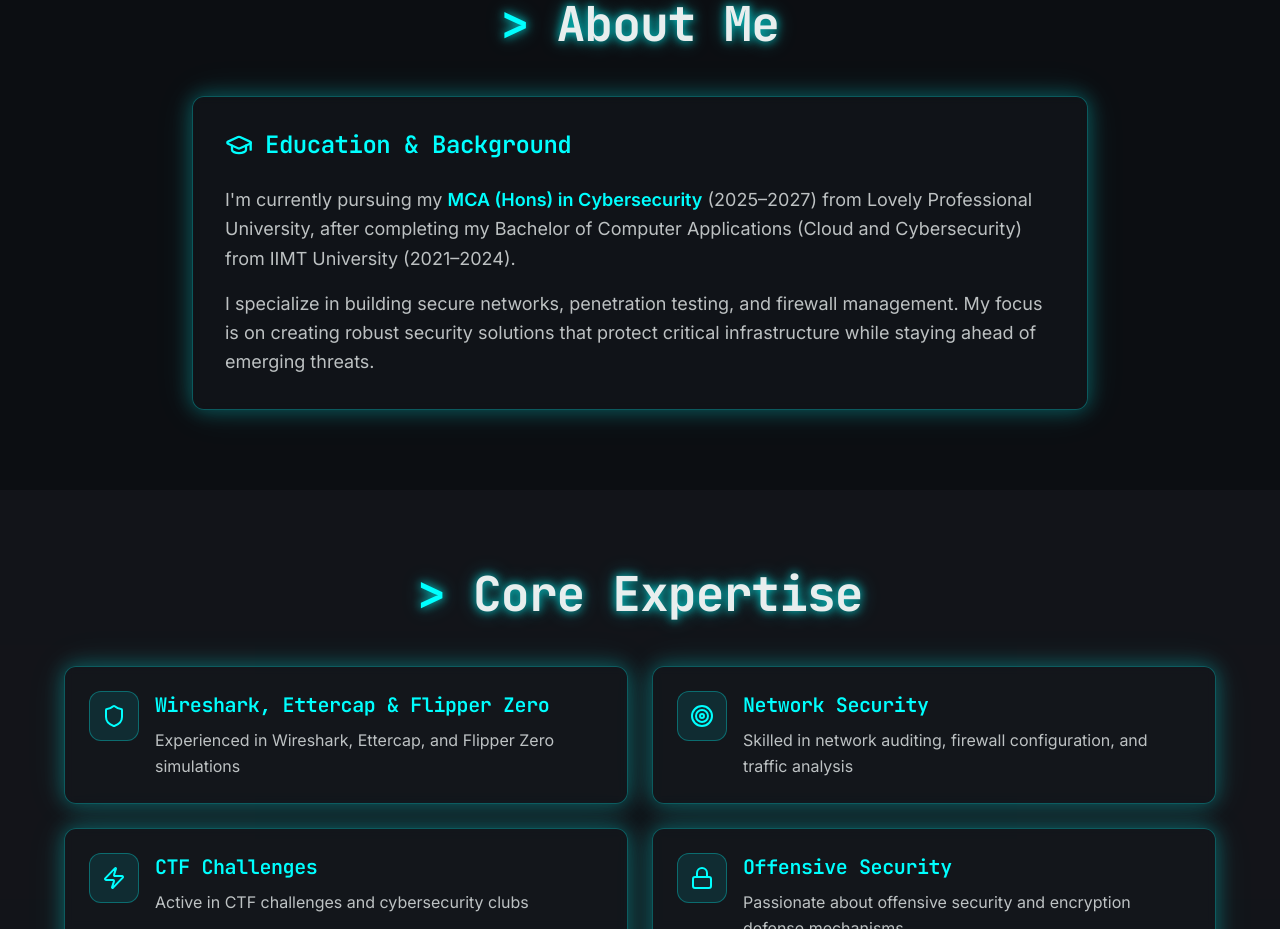
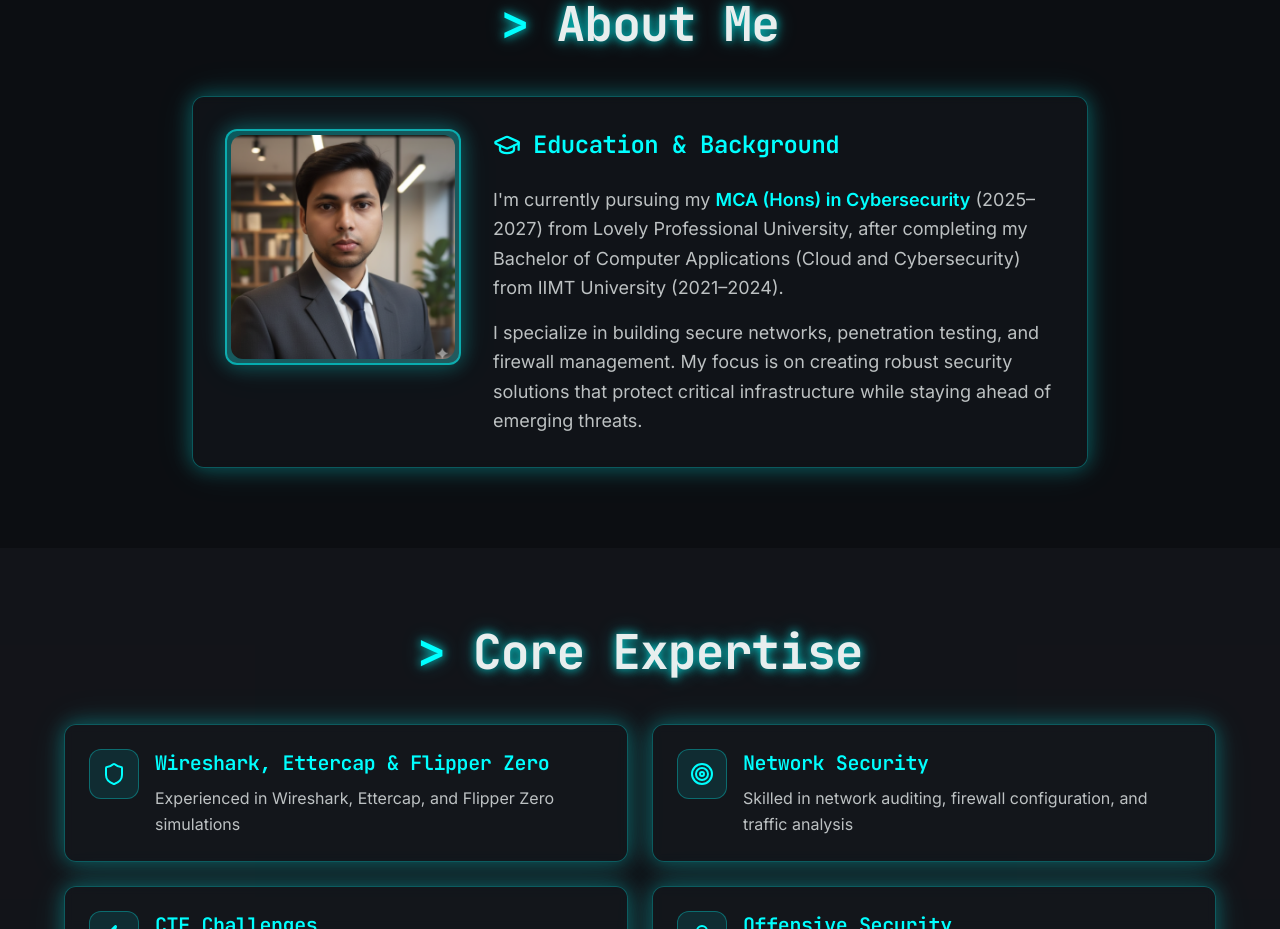
Before and after one commit to Vipul1231-ne/cyber-vault-display, a React (Vite) app: page / in a window 1280 px wide. Shown: the part 880-1809 px from the top of the page. Built offline with nearby package versions, Linux system fonts and the light colour scheme; the HTML template or start-up script is replaced by a standard one.

Commit message:
Add photo to About section
Incorporate the user profile photo next to the About content by updating the About section layout to include a profile image with cyber-glow styling, imported from assets. This positions the photo near the "About" content for better personal branding.

```diff
--- a/src/components/AboutSection.tsx
+++ b/src/components/AboutSection.tsx
@@ -1,4 +1,5 @@
 import { GraduationCap } from "lucide-react";
+import profilePhoto from "@/assets/profile-photo.png";
 
 const AboutSection = () => {
   return (
@@ -9,6 +10,20 @@ const AboutSection = () => {
         </h2>
 
         <div className="cyber-glow rounded-lg p-8 bg-card/50 backdrop-blur-sm border border-primary/30 animate-fade-in-up">
+          <div className="flex flex-col md:flex-row gap-8 items-center md:items-start">
+            {/* Profile Photo */}
+            <div className="flex-shrink-0">
+              <div className="cyber-glow rounded-lg p-1 bg-gradient-to-br from-primary/30 to-accent/30 backdrop-blur-sm border-2 border-primary/50">
+                <img
+                  src={profilePhoto}
+                  alt="Vipul Kumar - Cybersecurity Specialist"
+                  className="w-48 h-48 md:w-56 md:h-56 rounded-lg object-cover"
+                />
+              </div>
+            </div>
+
+            {/* Content */}
+            <div className="flex-1">
               <div className="flex items-center gap-3 mb-6">
                 <GraduationCap className="w-7 h-7 text-primary" />
                 <h3 className="text-2xl font-semibold text-primary">Education & Background</h3>
@@ -27,6 +42,8 @@ const AboutSection = () => {
               </div>
             </div>
           </div>
+        </div>
+      </div>
     </section>
   );
 };
```
Lines whose indentation alone changed are shown as unchanged.
